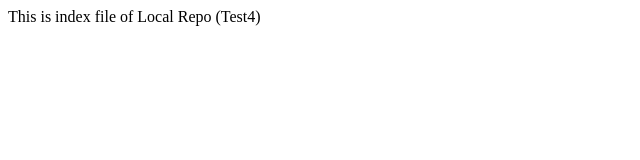
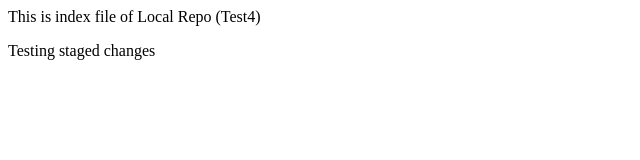
Before and after one commit to AA-Developer896/LearnMergeConflicts, a plain HTML site: page index.html in a window 1280 px wide. Shown: the whole page, without its empty margins (0-640 px from the left). Drawn offline with Linux system fonts and the light colour scheme.

Commit message:
testing pushed changes

```diff
--- a/index.html
+++ b/index.html
@@ -1 +1,2 @@
 <p>This is index file of Local Repo (Test4)</p>
+<p>Testing staged changes</p>
```
